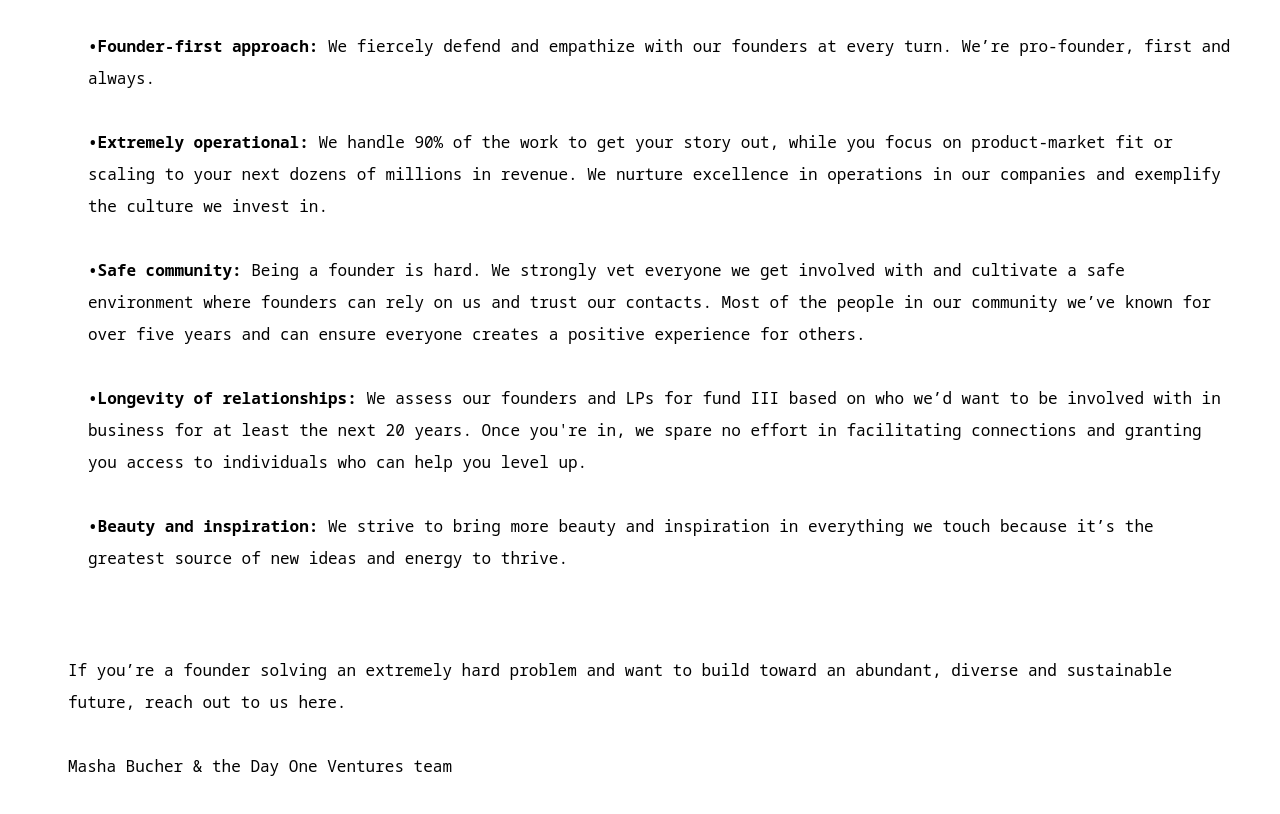
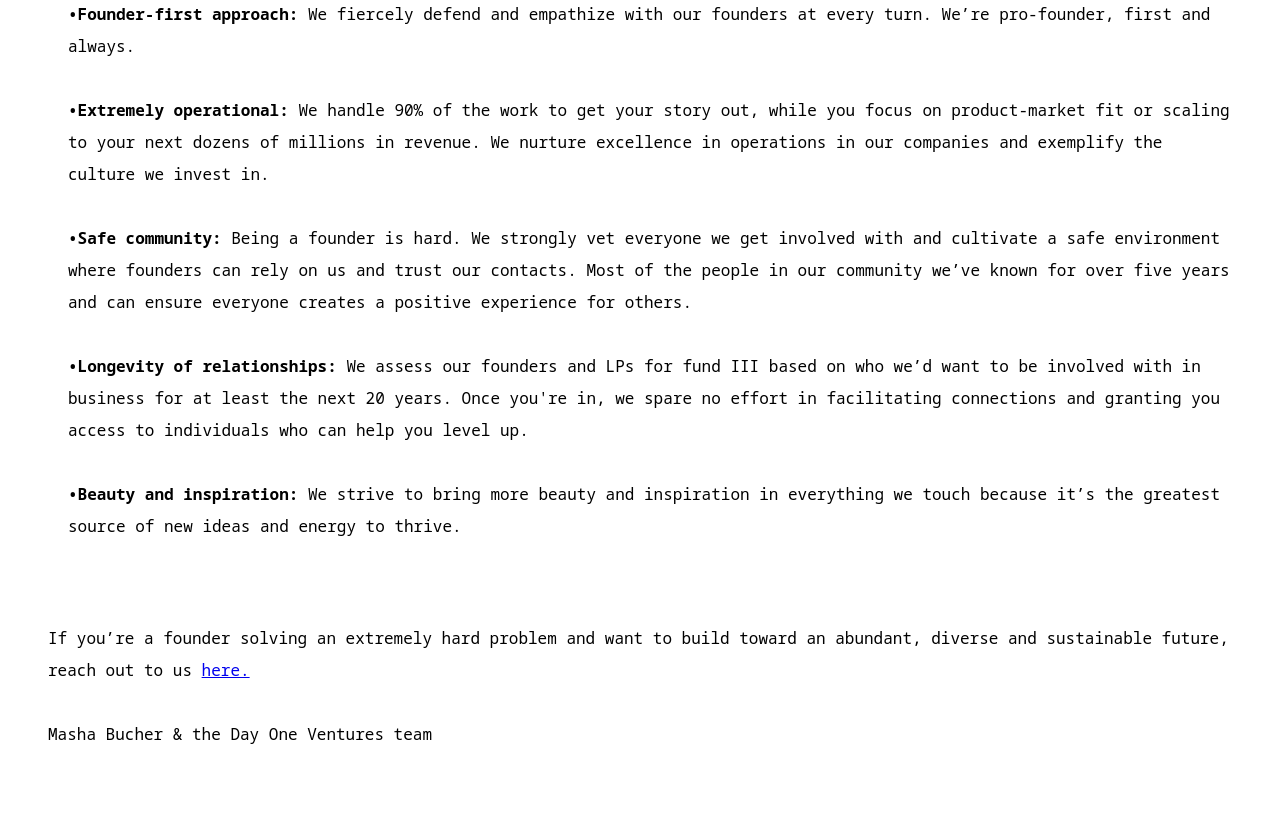
Before and after one commit to drakerehfeld/dayoneventuresxyz, a plain HTML site: page index.html in a window 1280 px wide. Shown: the part 3170-3984 px from the top of the page. Drawn offline with Linux system fonts and the light colour scheme; a web font is replaced by a local one.

Commit message:
Add files via upload

```diff
--- a/index.html
+++ b/index.html
@@ -45,7 +45,7 @@
 					line-height: 32px;   /* within paragraph */
 					margin-bottom: 30px; /* between paragraphs */
 					padding-bottom: 20px;
-					padding-left: 60px;
+					padding-left: 40px;
 					padding-right: 40px;
 				}
 				.bulleted {
@@ -147,7 +147,7 @@
 		</p>
 		<br/>
 		<br/>
-		If you’re a founder solving an extremely hard problem and want to build toward an abundant, diverse and sustainable future, reach out to us here.
+		If you’re a founder solving an extremely hard problem and want to build toward an abundant, diverse and sustainable future, reach out to us <a href="mailto:pitch@dayoneventures.com">here.</a>
 		<br/>
 		<br/>
 		Masha Bucher &  the Day One Ventures team
```
